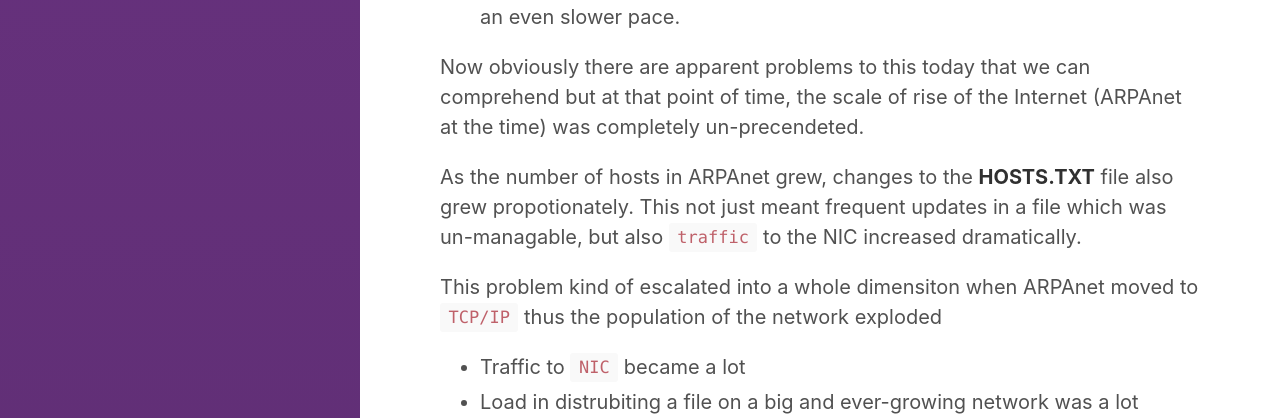
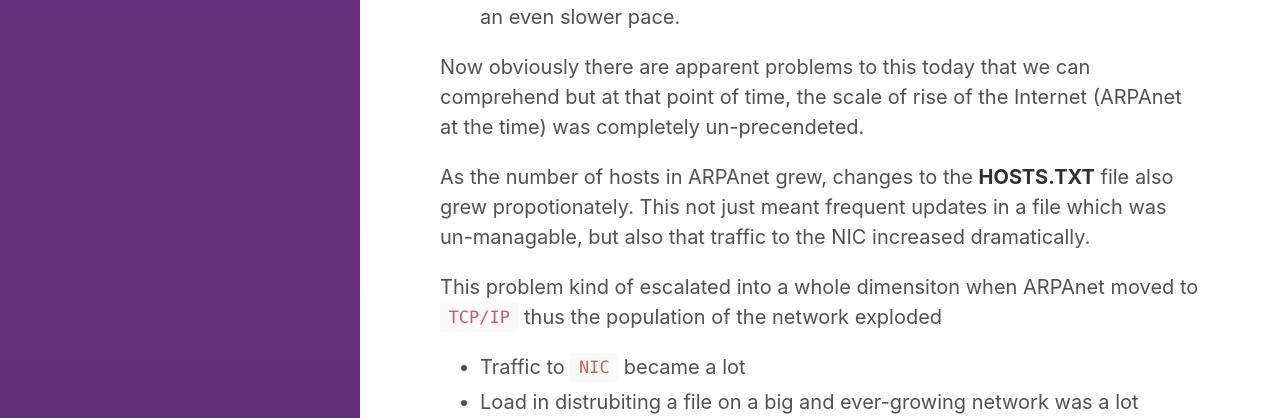
Before and after one commit to vishalbasra/vishalbasra.github.io, a Jekyll site: the page built from _posts/2017-10-27-DNS-Background-101.md, in a window 1280 px wide. Shown: the part 1312-1730 px from the top of the page. Built offline with Jekyll 4.4.1, drawn with Linux system fonts in a browser that asks for light colours; some of the changed text lies outside the part shown.

Commit message:
End of first post- Correction 1

```diff
--- a/_posts/2017-10-27-DNS-Background-101.md
+++ b/_posts/2017-10-27-DNS-Background-101.md
@@ -40,7 +40,7 @@ A History of DNS
 
 Now obviously there are apparent problems to this today that we can comprehend but at that point of time, the scale of rise of the Internet (ARPAnet at the time) was completely un-precendeted.
 
-As the number of hosts in ARPAnet grew, changes to the **HOSTS.TXT** file also grew propotionately. This not just meant frequent updates in a file which was un-managable, but also `traffic` to the NIC increased dramatically.
+As the number of hosts in ARPAnet grew, changes to the **HOSTS.TXT** file also grew propotionately. This not just meant frequent updates in a file which was un-managable, but also that traffic to the NIC increased dramatically.
 
 
 This problem kind of escalated into a whole dimensiton when ARPAnet moved to `TCP/IP` thus the population of the network exploded
@@ -103,7 +103,7 @@ Consider something that is familiar, the **unix system** , how is it designed? A
 
 
 
-### The difference is that the structure of writing names in the `Unix Filesystem` and the `Domain Name System` is different, i.e inverted, imagine having to do `.org.somesite.awesome` that could work too, but it kinda seems un-natural (perhaps because I'm used to it for DNS now?)  The idea in it's essence remains the same though.
+# The difference is that the structure of writing names in the `Unix Filesystem` and the `Domain Name System` is different, i.e inverted, imagine having to do `.org.somesite.awesome` that could work too, but it kinda seems un-natural (perhaps because I'm used to it for DNS now?)  The idea in it's essence remains the same though.
 
 
 > The domain name system is designed just like the unix file-system, only that how it writes the path is inverted.
```
